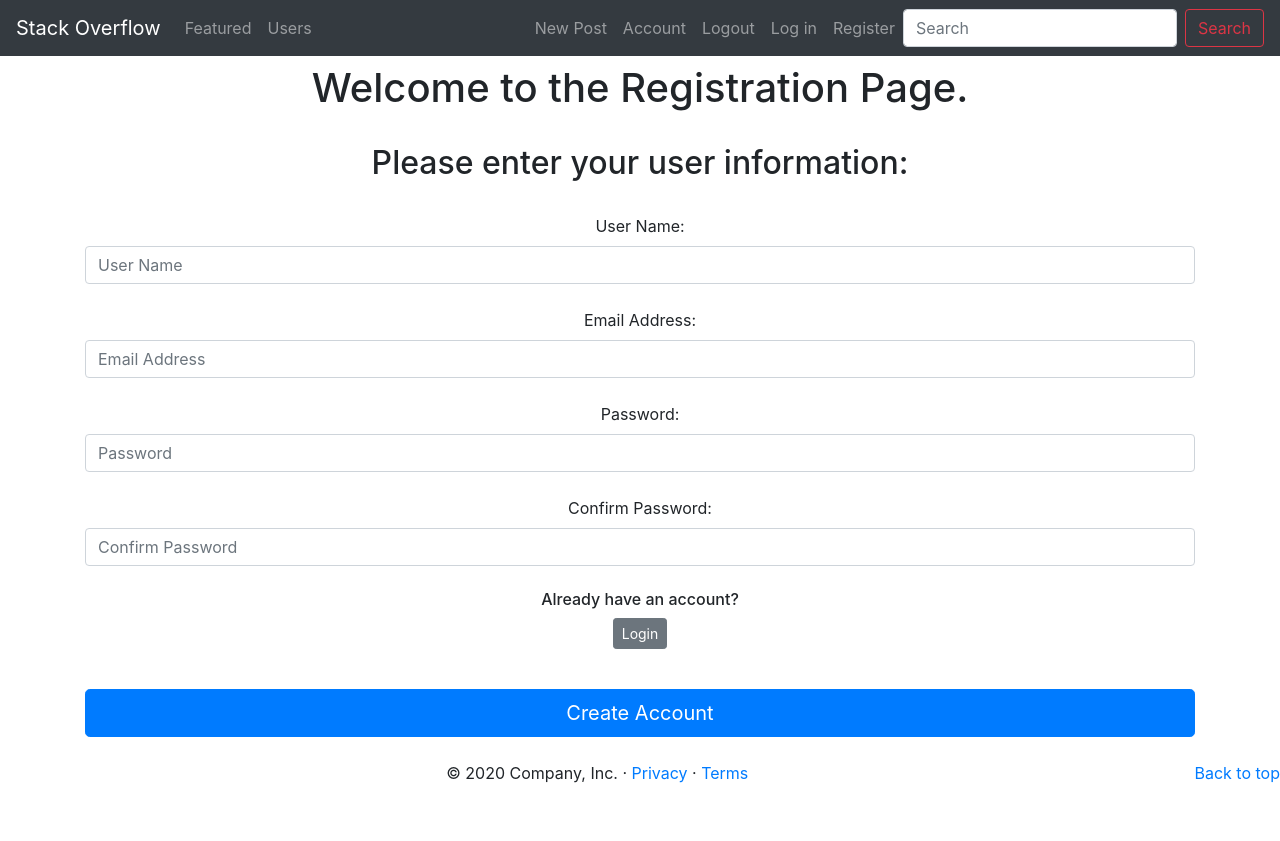
After one commit to RamB98/SOEN-341, a Flask app: page /register in a window 1280 px wide. The commit adds this page. Run offline with Flask 2, Linux system fonts and the light colour scheme; some libraries are stand-ins or nearby versions.

Commit message:
Added forms.py, Login.html, Register.html. Updated requirements. Register and Login features added.

```diff
--- /dev/null
+++ b/app/forms.py
@@ -0,0 +1,27 @@
+from flask_wtf import FlaskForm
+from wtforms import StringField, PasswordField, SubmitField
+from wtforms.validators import Length, EqualTo, Email, DataRequired, ValidationError
+from app.models import User
+
+class RegisterForm(FlaskForm):
+
+    def validate_username(self, potential_username):
+        user = User.query.filter_by(username=potential_username.data).first()
+        if user:
+            raise ValidationError('Username is already in use, please try another!')
+
+    def validate_email(self, potential_email):
+        em = User.query.filter_by(email=potential_email.data).first()
+        if em:
+            raise ValidationError('Email is already in use, please try another!')
+
+    username = StringField(label='User Name:', validators=[Length(min=2, max=80)])
+    email = StringField(label='Email Address:', validators=[Email(), DataRequired()])
+    password1 = PasswordField(label='Password:', validators=[Length(min=6), DataRequired()])
+    password2 = PasswordField(label='Confirm Password:', validators=[EqualTo('password1'), DataRequired()])
+    submit = SubmitField(label='Create Account')
+
+class LoginForm(FlaskForm):
+    username = StringField(label='User Name:', validators=[DataRequired()])
+    password = PasswordField(label='Password:', validators=[DataRequired()])
+    submit = SubmitField(label='Sign in')
--- a/app/routes.py
+++ b/app/routes.py
@@ -1,18 +1,45 @@
 from flask import render_template, url_for, flash, redirect, request, abort
 from flask_wtf import form
+from flask_login import login_user
 from . import app
-from app.models import Answer
+from app.models import Answer, User
+from app.forms import RegisterForm, LoginForm
 from app import db
 import random
 
 
 
 
-
 @app.route("/")
+@app.route("/home")
 def home():
     return render_template('Home.html')
 
+@app.route("/login", methods=['GET', 'POST'])
+def login_page():
+    form = LoginForm()
+    if form.validate_on_submit():
+        attempted_user = User.query.filter_by(username=form.username.data).first()
+        if attempted_user and attempted_user.check_correct_password(attempted_password=form.password.data):
+            login_user(attempted_user)
+            flash(f'Success! You are logged in as: { attempted_user.username }', category='success')
+            return redirect(url_for('home'))
+        else:
+            flash('Username and password do not match, please try again!', category='danger')
+    return render_template('Login.html', form=form)
+
+@app.route("/register", methods=['GET', 'POST'])
+def register_page():
+    form = RegisterForm()
+    if form.validate_on_submit():
+        new_user = User(username=form.username.data, email=form.email.data, password=form.password1.data)
+        db.session.add(new_user)
+        db.session.commit()
+        return redirect(url_for('home'))
+    if form.errors != {}:
+        for err_msg in form.errors.values():
+            flash(f'User Creation Error: {err_msg}', category='danger')
+    return render_template('Register.html', form=form)
 
 @app.route("/post", methods=["POST","GET"])
 def post():
--- /dev/null
+++ b/app/templates/Register.html
@@ -0,0 +1,41 @@
+{% extends "base.html" %}
+
+{% block head %} {{ super() }}<title>{% block title %}Register{% endblock %}</title>{% endblock %}
+
+{% block content %}
+<body class="text-center">
+    {% block navbar %} {{ super() }} {% endblock %}
+
+    <main role="main"><br>
+	<h1>Welcome to the Registration Page.</h1><br>
+	<h2>Please enter your user information:</h2><br>
+
+	<div class="container">
+		<form method="POST" class="form-register">
+			{{ form.hidden_tag() }}
+
+			{{ form.username.label() }}
+			{{ form.username(class="form-control", placeholder="User Name") }}
+			<br>
+			{{ form.email.label() }}
+			{{ form.email(class="form-control", placeholder="Email Address") }}
+			<br>
+			{{ form.password1.label() }}
+			{{ form.password1(class="form-control", placeholder="Password") }}
+			<br>
+			{{ form.password2.label() }}
+			{{ form.password2(class="form-control", placeholder="Confirm Password") }}
+			<br>
+			<div class="checkbox mb-3">
+				<h6>Already have an account?</h6>
+				<a class="btn btn-sm btn-secondary" href="{{ url_for('login_page') }}">Login</a>
+			</div>
+			<br>
+			{{ form.submit(class="btn btn-lg btn-block btn-primary") }}
+		</form>
+	</div>
+
+<br>
+
+{% endblock %}
+</body>
--- a/app/templates/base.html
+++ b/app/templates/base.html
@@ -20,7 +20,7 @@
 {% block navbar %}
 <header>
     <nav class="navbar navbar-expand-md navbar-dark fixed-top bg-dark">
-        <a class="navbar-brand" href="">Stack Overflow<span class="sr-only">(current)</span></a>
+        <a class="navbar-brand" href="{{ url_for('home') }}">Stack Overflow<span class="sr-only">(current)</span></a>
         <button class="navbar-toggler" type="button" data-toggle="collapse" data-target="#navbarCollapse" aria-controls="navbarCollapse" aria-expanded="false" aria-label="Toggle navigation">
             <span class="navbar-toggler-icon"></span>
         </button>
@@ -36,8 +36,8 @@
                 <a class="nav-item nav-link" href="">New Post</a>
                 <a class="nav-item nav-link" href="">Account</a>
                 <a class="nav-item nav-link" href="">Logout </a>
-                <a class="nav-item nav-link" href="">Log in</a>
-                <a class="nav-item nav-link" href="">Register</a>
+                <a class="nav-item nav-link" href="{{ url_for('login_page') }}">Log in</a>
+                <a class="nav-item nav-link" href="{{ url_for('register_page') }}">Register</a>
             </div>
                 <form class="form-inline mt-2 mt-md-0">
                     <input class="form-control mr-sm-2" type="text" placeholder="Search" aria-label="Search">
@@ -46,7 +46,23 @@
         </div>
     </nav>
 </header>
+
 {% endblock %}
+
+{% with messages = get_flashed_messages(with_categories=true) %}
+	{% if messages %}
+		<br>
+		{% for category, message in messages %}
+			<div class="alert alert-{{ category }}">
+				<button type="button" class="m1-2 mb1 close" data-dismiss="alert" aria-label="close">
+					<span aria-hidden="true">&times;</span>
+				</button>
+				{{ message }}
+			</div>
+		{% endfor %}
+	{% endif %}
+{% endwith %}
+
 {% block content %}{% endblock %}
 
 <!-- FOOT -->
```
Also changed, not shown: app/__init__.py (+5 -7 lines), app/models.py (+26 -3 lines), app/templates/Login.html (added, +39 -0 lines), requirements.txt (+14 -4 lines), app/stackoverflow.db.
